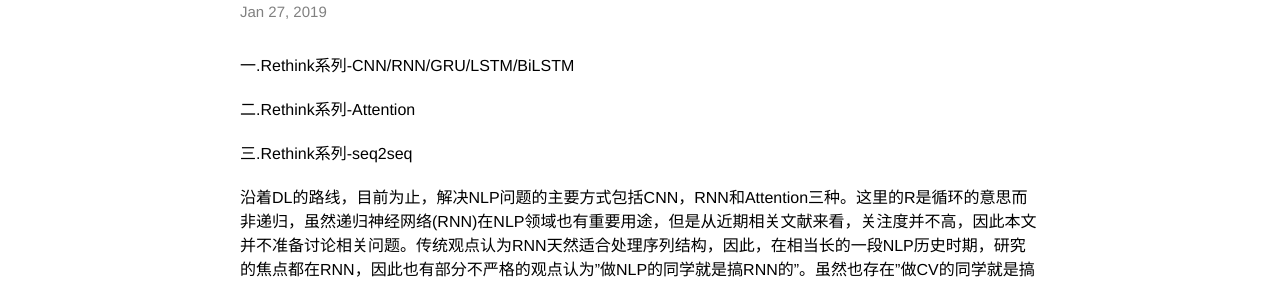
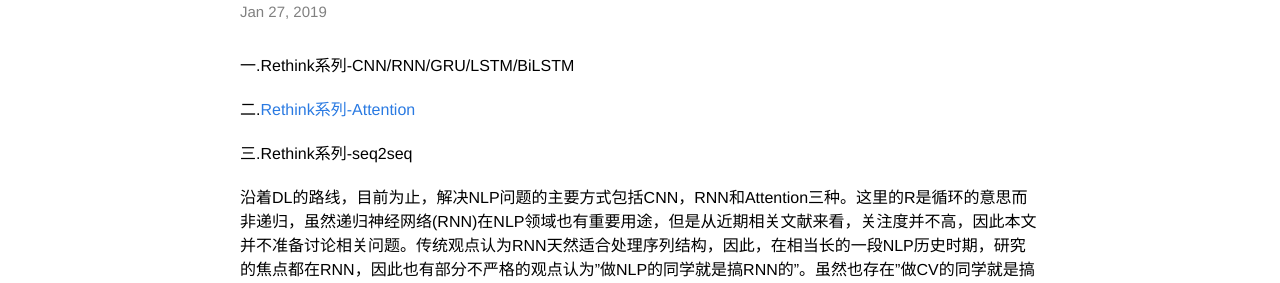
Before and after one commit to zhpmatrix/zhpmatrix.github.io, a Jekyll site: the page built from _posts/2019-02-01-NLP-rethinking-base-blocks.md, in a window 1280 px wide. Shown: the part 142-425 px from the top of the page. Built offline with Jekyll 4.4.1, drawn with Linux system fonts in a browser that asks for light colours; comment, search, counter and statistics services are not loaded; part of the change alters nothing that is shown.

Commit message:
update .

```diff
--- a/_posts/2019-02-01-NLP-rethinking-base-blocks.md
+++ b/_posts/2019-02-01-NLP-rethinking-base-blocks.md
@@ -8,7 +8,7 @@ mathjax: true
 
 一.Rethink系列-CNN/RNN/GRU/LSTM/BiLSTM
 
-二.Rethink系列-Attention
+二.[Rethink系列-Attention](https://zhpmatrix.github.io/2019/01/27/NLP-rethinking-attention/)
 
 三.Rethink系列-seq2seq
 
```
